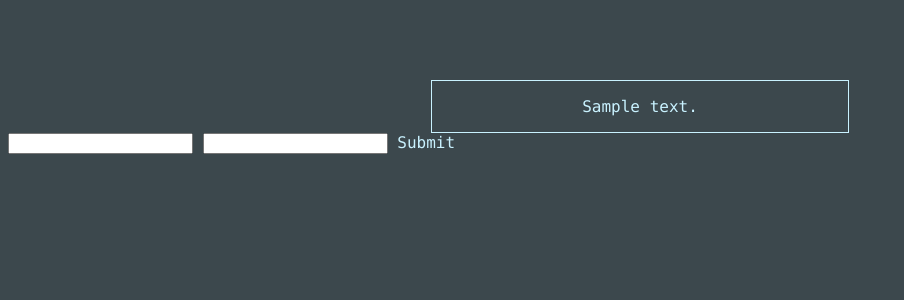
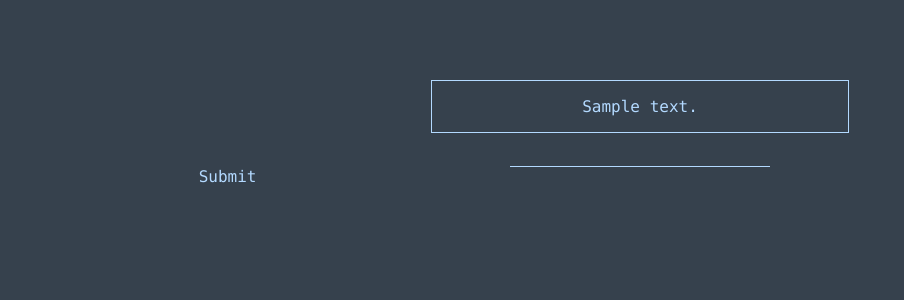
Before and after one commit to NicholasThrom/pennapps15-2, a CodeIgniter app: page /pennapps15-2/ in a window 1280 px wide. Shown: the top 300 px of the page, without its empty margins (0-904 px from the left). Run offline with CodeIgniter, Linux system fonts and the light colour scheme; tables that the repository leaves empty or names only in its code hold one stand-in row (values such as "Sample post"); some libraries are stand-ins or nearby versions.

Commit message:
Color adjusted.

```diff
--- a/application/views/home.php
+++ b/application/views/home.php
@@ -8,8 +8,8 @@ defined('BASEPATH') OR exit('No direct script access allowed');
 	<script src="https://ajax.googleapis.com/ajax/libs/jquery/3.1.0/jquery.min.js"></script>
     <style>
     body {
-        background-color: #3C484D;
-        color: #C9F2FF;
+        background-color: #36414D;
+        color: #B3D9FF;
         font-family: "Lucida Console", Monaco, monospace;
         font-weight: 100;
     }
@@ -20,7 +20,7 @@ defined('BASEPATH') OR exit('No direct script access allowed');
         margin-right: auto;
         text-align: center;
         margin-top: 10vh;
-        border: 1px solid #C9F2FF;
+        border: 1px solid #B3D9FF;
         padding: 1rem;
     }
 
@@ -35,7 +35,7 @@ defined('BASEPATH') OR exit('No direct script access allowed');
 
     .option {
         width: 20vw;
-        border: 1px solid #C9F2FF;
+        border: 1px solid #B3D9FF;
         padding: 0.5rem;
         margin-left: auto;
         margin-right: auto;
@@ -53,12 +53,33 @@ defined('BASEPATH') OR exit('No direct script access allowed');
     .option.s1:hover {
         background-color: red;
     }
+
     .option.s2:hover {
         background-color: green;
     }
+
     .option.s3:hover {
         background-color: blue;
     }
+
+    #action-input {
+        display: block;
+        background-color: transparent;
+        outline: none;
+        border: none;
+        border-bottom: 1px solid #B3D9FF;
+        width: 20vw;
+        margin-left: auto;
+        margin-right: auto;
+        margin-top: 1rem;
+    }
+
+    #description-input {
+        background-color: transparent;
+        outline: none;
+        border: none;
+    }
+
     </style>
 </head>
 <body>
```
